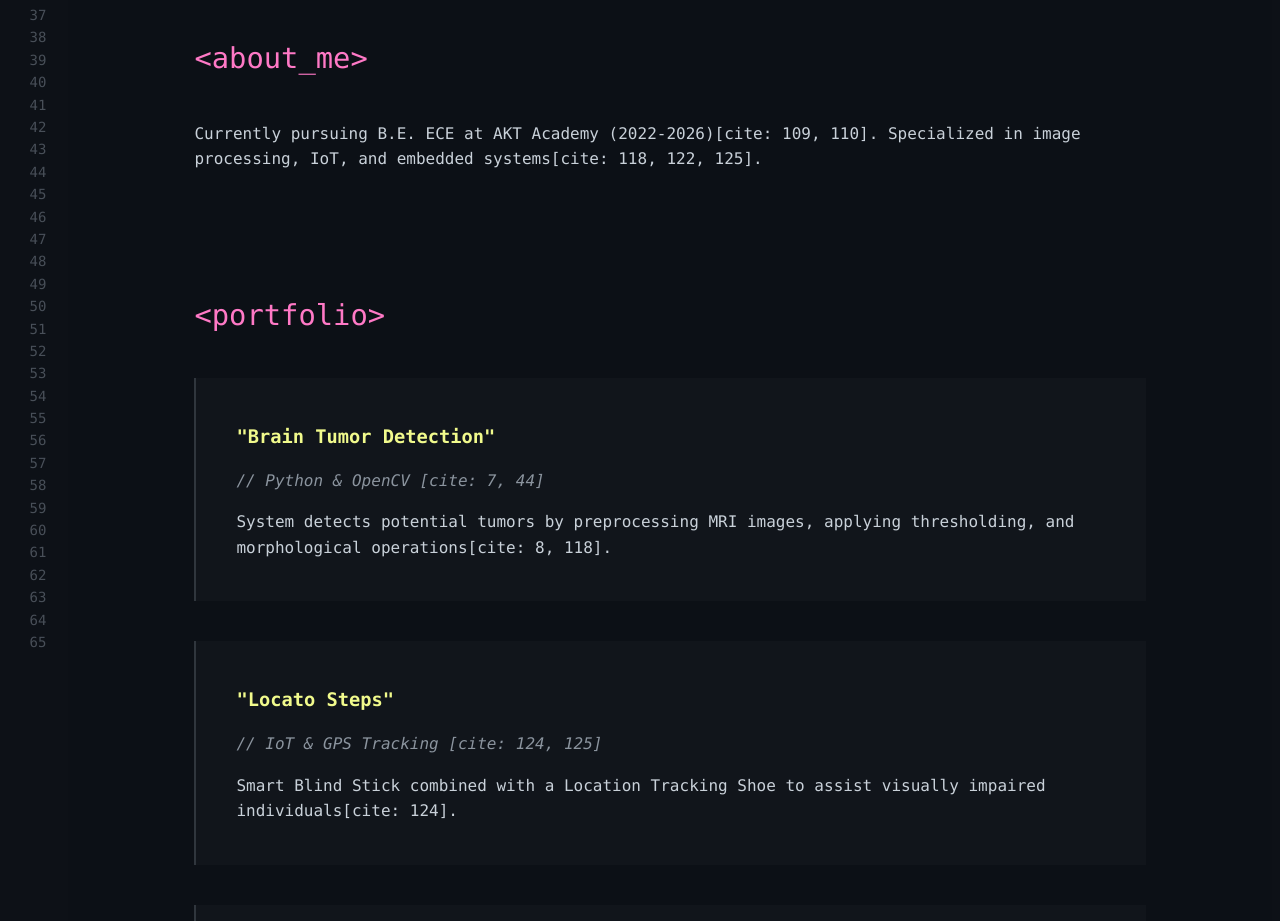
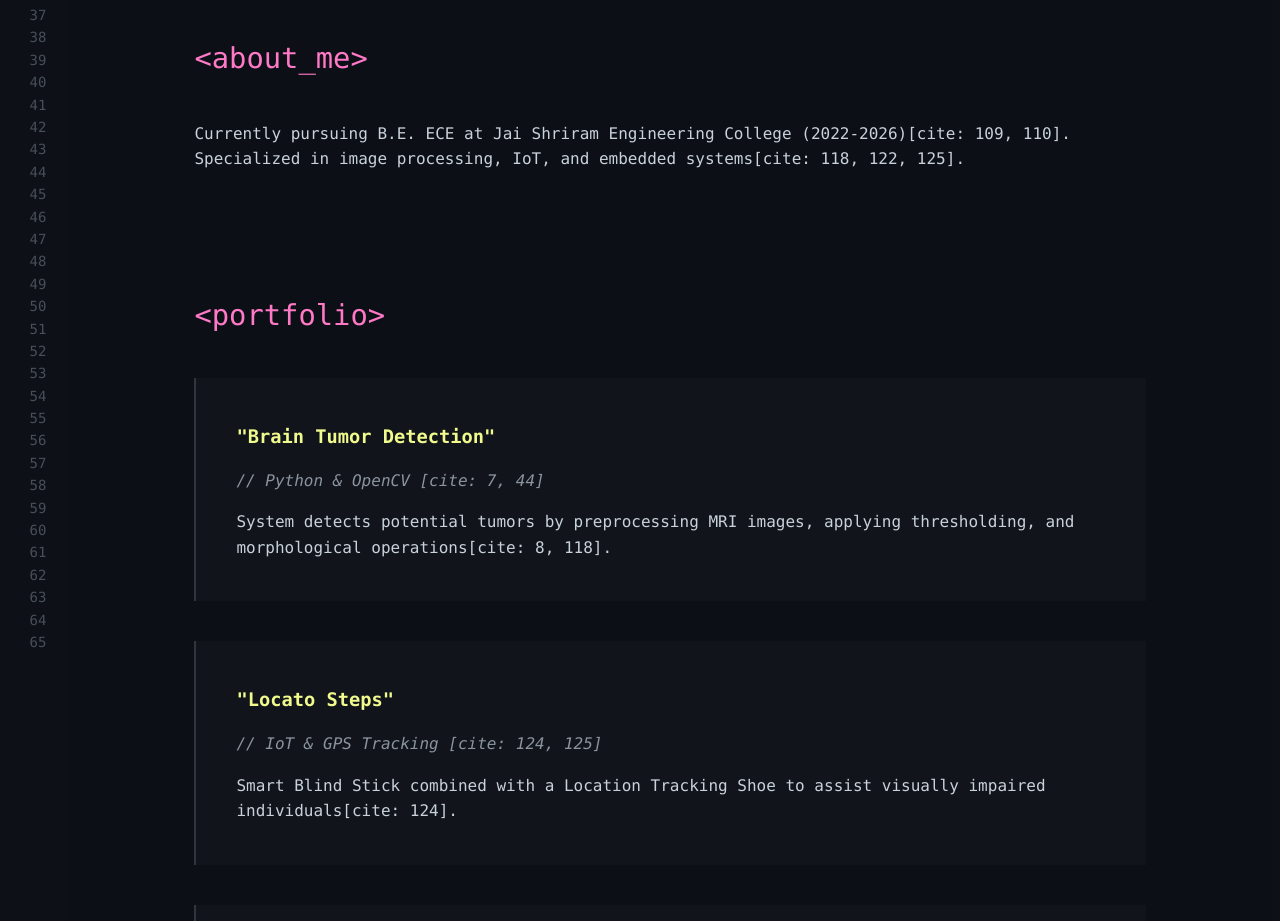
Before and after one commit to jananisuresh-s/portfolio-website, a plain HTML site: page index.html in a window 1280 px wide. Shown: the part 835-1756 px from the top of the page. Drawn offline with Linux system fonts and the light colour scheme.

Commit message:
Revise portfolio with updated projects
Updated project details to reflect current studies and skills.

```diff
--- a/index.html
+++ b/index.html
@@ -50,7 +50,7 @@
         <section id="about" class="details-section">
             <h2 class="section-tag">&lt;about_me&gt;</h2>
             <p class="summary">
-                Currently pursuing B.E. ECE at AKT Academy (2022-2026)[cite: 109, 110].
+                Currently pursuing B.E. ECE at Jai Shriram Engineering College (2022-2026)[cite: 109, 110].
                 Specialized in image processing, IoT, and embedded systems[cite: 118, 122, 125].
             </p>
         </section>
@@ -88,4 +88,5 @@
     </main>
 
 </body>
+
 </html>
```
